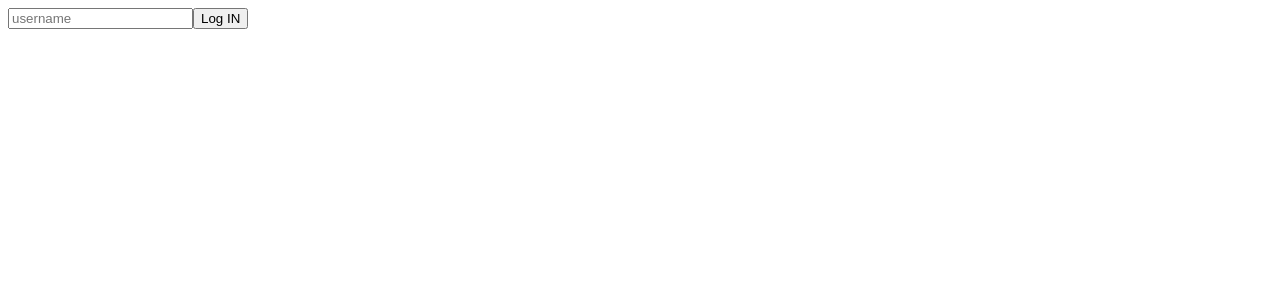
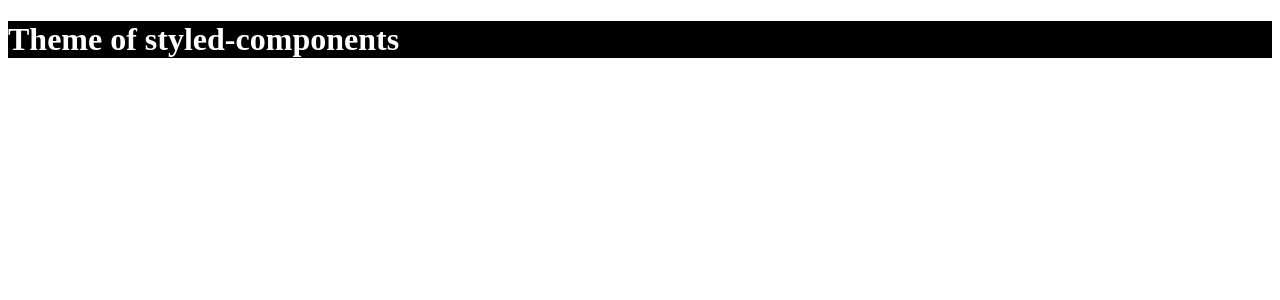
Before and after one commit to bestgoogoo/react-crypto-tracker, a React (Create React App) app: page / in a window 1280 px wide. Shown: the top 300 px of the page. Built offline with nearby package versions, Linux system fonts and the light colour scheme.

Commit message:
Theme Typescript of ThemeProvider of styled-components - Reference typescript API of styled-components: https://styled-components.com/docs/api#typescript

```diff
--- a/src/App.tsx
+++ b/src/App.tsx
@@ -1,28 +1,18 @@
-import React, { useState } from "react";
+import styled from "styled-components";
+
+const Container = styled.div`
+  background-color: ${(props) => props.theme.bgColor};
+`;
+const H1 = styled.h1`
+  color: ${(props) => props.theme.textColor};
+`;
 
 function App() {
-  const [value, setValue] = useState("");
-  const onChange = (event: React.FormEvent<HTMLInputElement>) => {
-    const {
-      currentTarget: { value },
-    } = event;
-    setValue(value);
-  };
-  const onSubmit = (event: React.FormEvent<HTMLFormElement>) => {
-    event.preventDefault();
-    console.log(value);
-  };
   return (
     <div>
-      <form onSubmit={onSubmit}>
-        <input
-          value={value}
-          onChange={onChange}
-          type="text"
-          placeholder="username"
-        />
-        <button>Log IN</button>
-      </form>
+      <Container>
+        <H1>Theme of styled-components</H1>
+      </Container>
     </div>
   );
 }
--- a/src/index.tsx
+++ b/src/index.tsx
@@ -1,12 +1,17 @@
 import React from "react";
 import ReactDOM from "react-dom/client";
+import { ThemeProvider } from "styled-components";
+
 import App from "./App";
+import { darkMode, lightMode } from "./theme";
 
 const root = ReactDOM.createRoot(
   document.getElementById("root") as HTMLElement
 );
 root.render(
   <React.StrictMode>
-    <App />
+    <ThemeProvider theme={darkMode}>
+      <App />
+    </ThemeProvider>
   </React.StrictMode>
 );
--- /dev/null
+++ b/src/theme.ts
@@ -0,0 +1,11 @@
+import { DefaultTheme } from "styled-components";
+
+export const lightMode: DefaultTheme = {
+  bgColor: "white",
+  textColor: "black",
+};
+
+export const darkMode: DefaultTheme = {
+  bgColor: "black",
+  textColor: "white",
+};
```
Also changed, not shown: src/styled.d.ts (added, +10 -0 lines).
